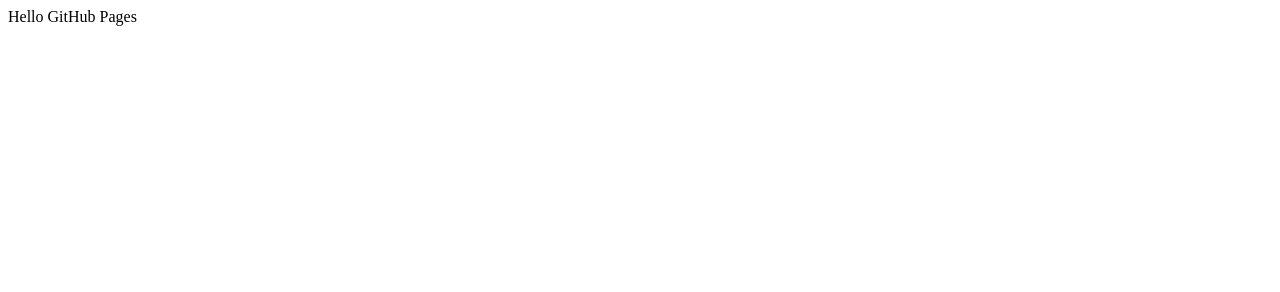
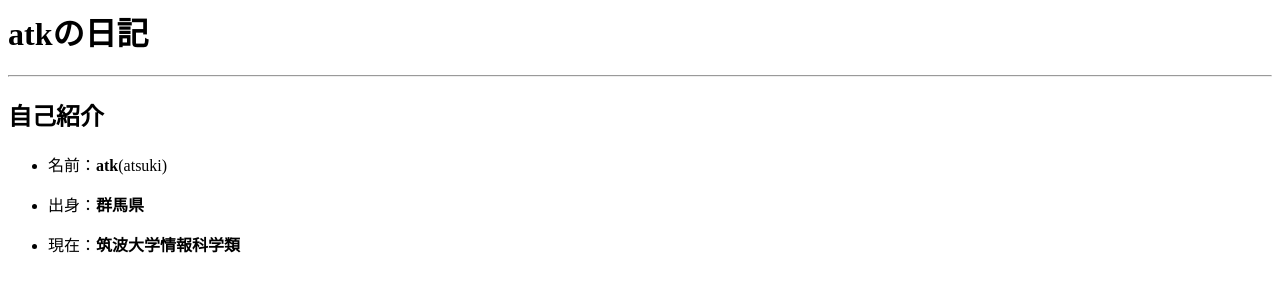
Before and after one commit to 5atk6/5atk6.github.io, a plain HTML site: page index.html in a window 1280 px wide. Drawn offline with Linux system fonts and the light colour scheme.

Commit message:
自己紹介追加

```diff
--- a/index.html
+++ b/index.html
@@ -1 +1,9 @@
-Hello GitHub Pages
+<h1> atkの日記</h1>
+<hr>
+
+<h2>自己紹介</h2>
+<ul>
+	<li><p>名前：<b>atk</b>(atsuki)</p></li>
+	<li><p>出身：<b>群馬県</b></p></li>
+	<li><p>現在：<b>筑波大学情報科学類</b></p></li>
+</ul>
```
